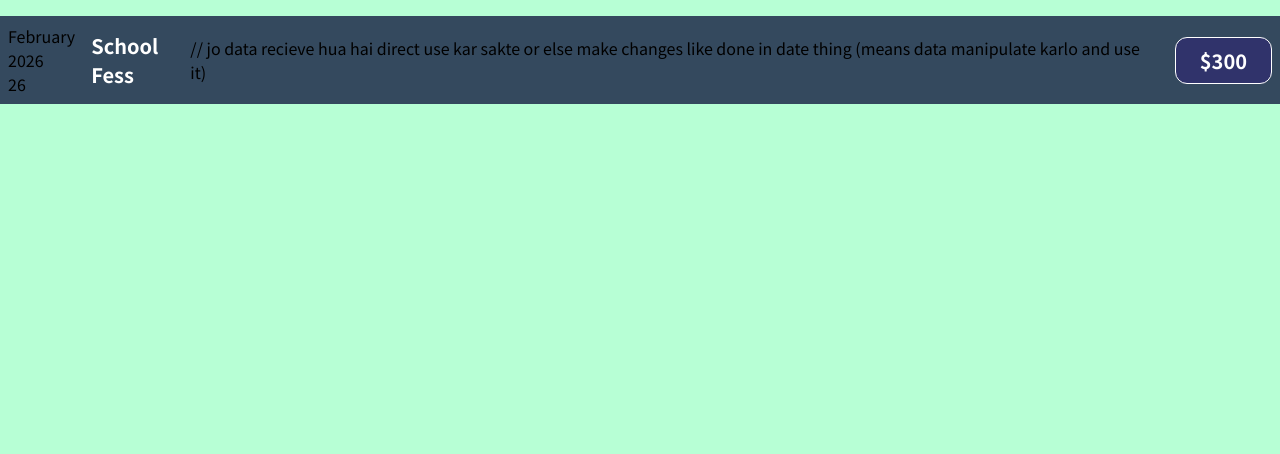
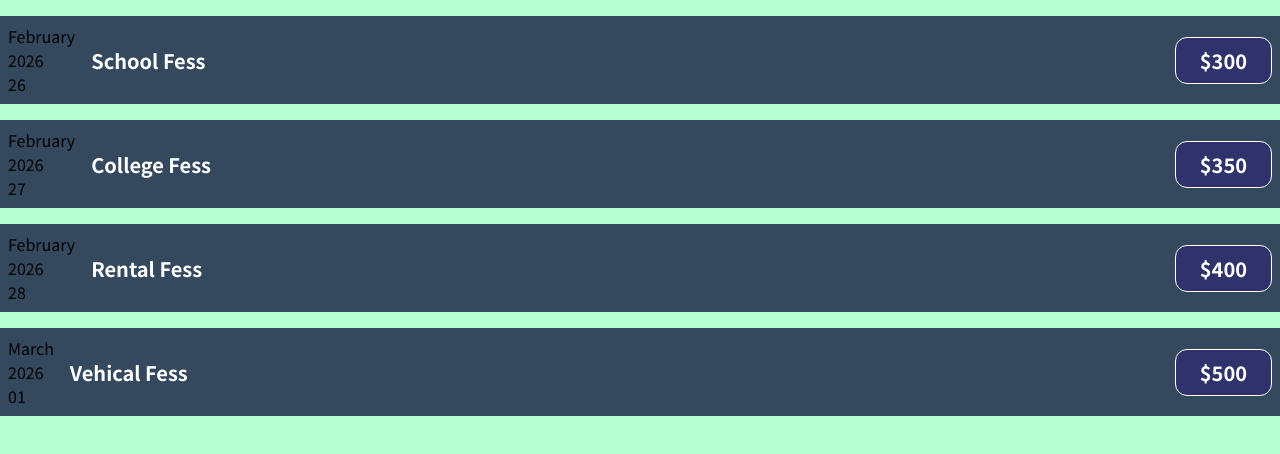
Before and after one commit to priyankasah25/react-app, a JavaScript app: page / in a window 1280 px wide. Shown: the top 454 px of the page. Built offline with nearby package versions, Linux system fonts and the light colour scheme.

Commit message:
feat: Same component used multiple time and fix comment

```diff
--- a/src/App.js
+++ b/src/App.js
@@ -1,15 +1,63 @@
 import ExpenseItem from './components/ExpenseItem';
 
 function App(){
-    let expenseDate = new Date(2026, 1, 26);
-    let expenseTitle = "School Fess";
-    let expenseAmount = 300;
+
+    let expenses = [
+        {
+            id: 'e1',
+            date: new Date(2026,1,26),
+            title: "School Fess",
+            amount: 300
+        },
+
+        {
+            id: 'e2',
+            date: new Date(2026,1,27),
+            title: "College Fess",
+            amount: 350
+        },
+
+        {
+            id: 'e3',
+            date: new Date(2026,1,28),
+            title: "Rental Fess",
+            amount: 400
+        },
+
+        {
+            id: 'e4',
+            date: new Date(2026,1,29),
+            title: "Vehical Fess",
+            amount: 500
+        }
+    ];
+
     return (
+        <div>
         <ExpenseItem
-            date = {expenseDate}
-            title = {expenseTitle}
-            amount = {expenseAmount}
+            date = {expenses[0].date}
+            title = {expenses[0].title}
+            amount = {expenses[0].amount}
         />
+
+        <ExpenseItem
+            date = {expenses[1].date}
+            title = {expenses[1].title}
+            amount = {expenses[1].amount}
+        />
+
+        <ExpenseItem
+            date = {expenses[2].date}
+            title = {expenses[2].title}
+            amount = {expenses[2].amount}
+        />
+
+        <ExpenseItem
+            date = {expenses[3].date}
+            title = {expenses[3].title}
+            amount = {expenses[3].amount}
+        />
+        </div>
     );
 }
 
--- a/src/components/ExpenseItem.js
+++ b/src/components/ExpenseItem.js
@@ -12,7 +12,8 @@ function ExpenseItem(props){
                 <div>{ day }</div>
             </div>
             <div className='expense-item__description'>
-                <h2>{props.title}</h2> // jo data recieve hua hai direct use kar sakte or else make changes like done in date thing (means data manipulate karlo and use it)
+                {/*jo data recieve hua hai direct use kar sakte or else make changes like done in date thing (means data manipulate karlo and use it)*/}
+                <h2>{props.title}</h2>
                 <div className='expense-item__price'>${props.amount}</div>
             </div>
         </div>
```
